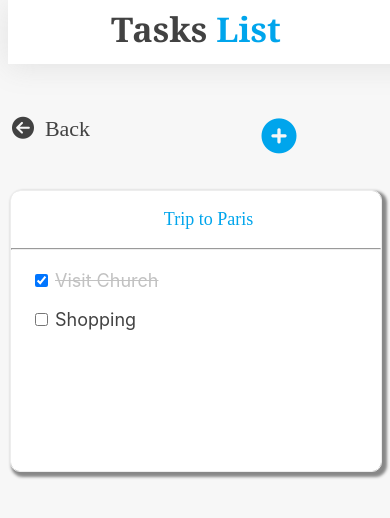
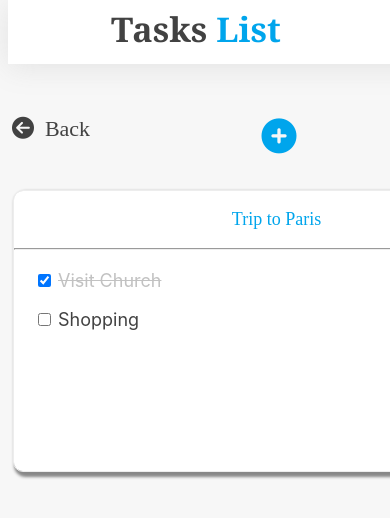
Before and after one commit to isAnkit/-Todo-App-UI-Mobile, a plain HTML site: page index3.html in a window 390 px wide. Shown: the top 518 px of the page. Drawn offline with Linux system fonts and the light colour scheme.

Commit message:
Todo-Mobile-UI

```diff
--- a/style.css
+++ b/style.css
@@ -278,8 +278,8 @@ a:link {
   @media only screen and (min-width:384px) and (max-width:800px){
     .container-trip{
       display:block;
-      margin-left: 2px;
-      max-width:370px;
+      margin-left: 5px;
+      width:500px;
     }
   }
 
```
